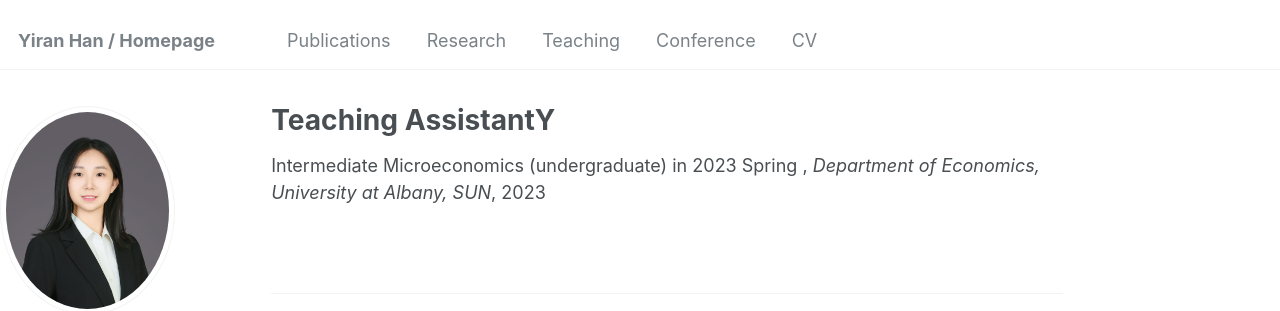
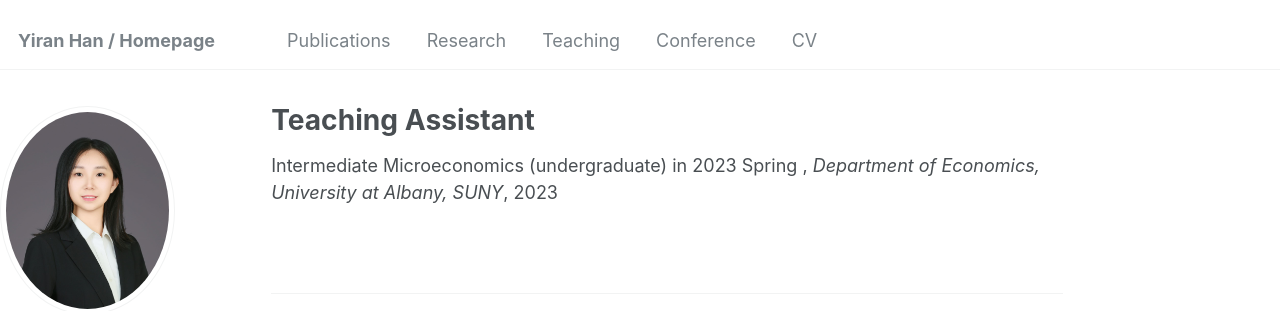
Before and after one commit to yiran-han/yiran-han.github.io, a Jekyll site: the page built from _teaching/23s.md, in a window 1280 px wide. Shown: the top 311 px of the page. Built offline with Jekyll 4.4.1, drawn with Linux system fonts in a browser that asks for light colours; some web fonts are replaced.

Commit message:
Update 23s.md

```diff
--- a/_teaching/23s.md
+++ b/_teaching/23s.md
@@ -1,9 +1,9 @@
 ---
-title: "Teaching AssistantY"
+title: "Teaching Assistant"
 collection: teaching
 type: "Intermediate Microeconomics (undergraduate) in 2023 Spring "
 permalink: /teaching/2021-ta
-venue: "Department of Economics, University at Albany, SUN"
+venue: "Department of Economics, University at Albany, SUNY"
 date: 2023-08-01
 # location: "Albany, NY"
 ---
```
